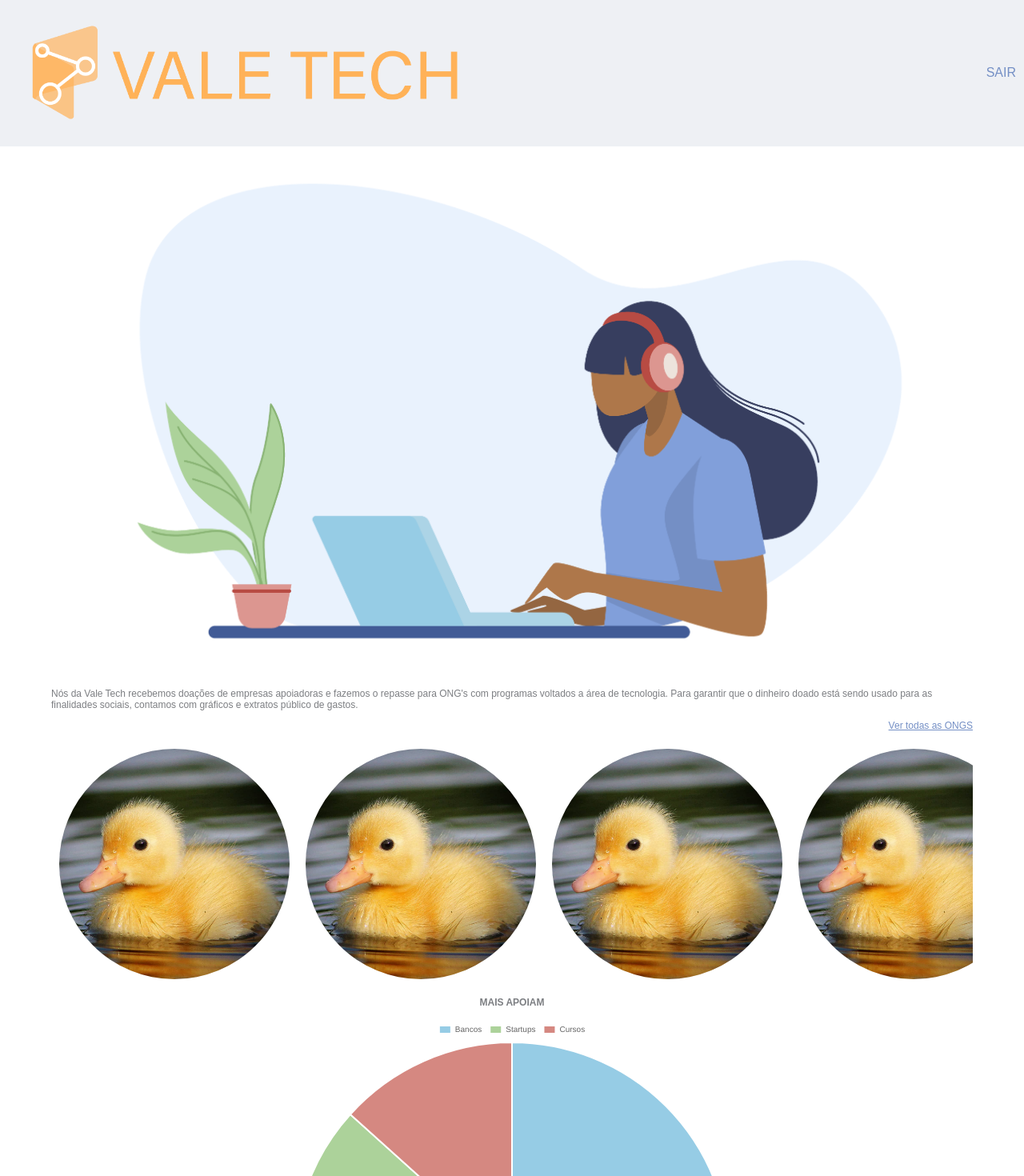
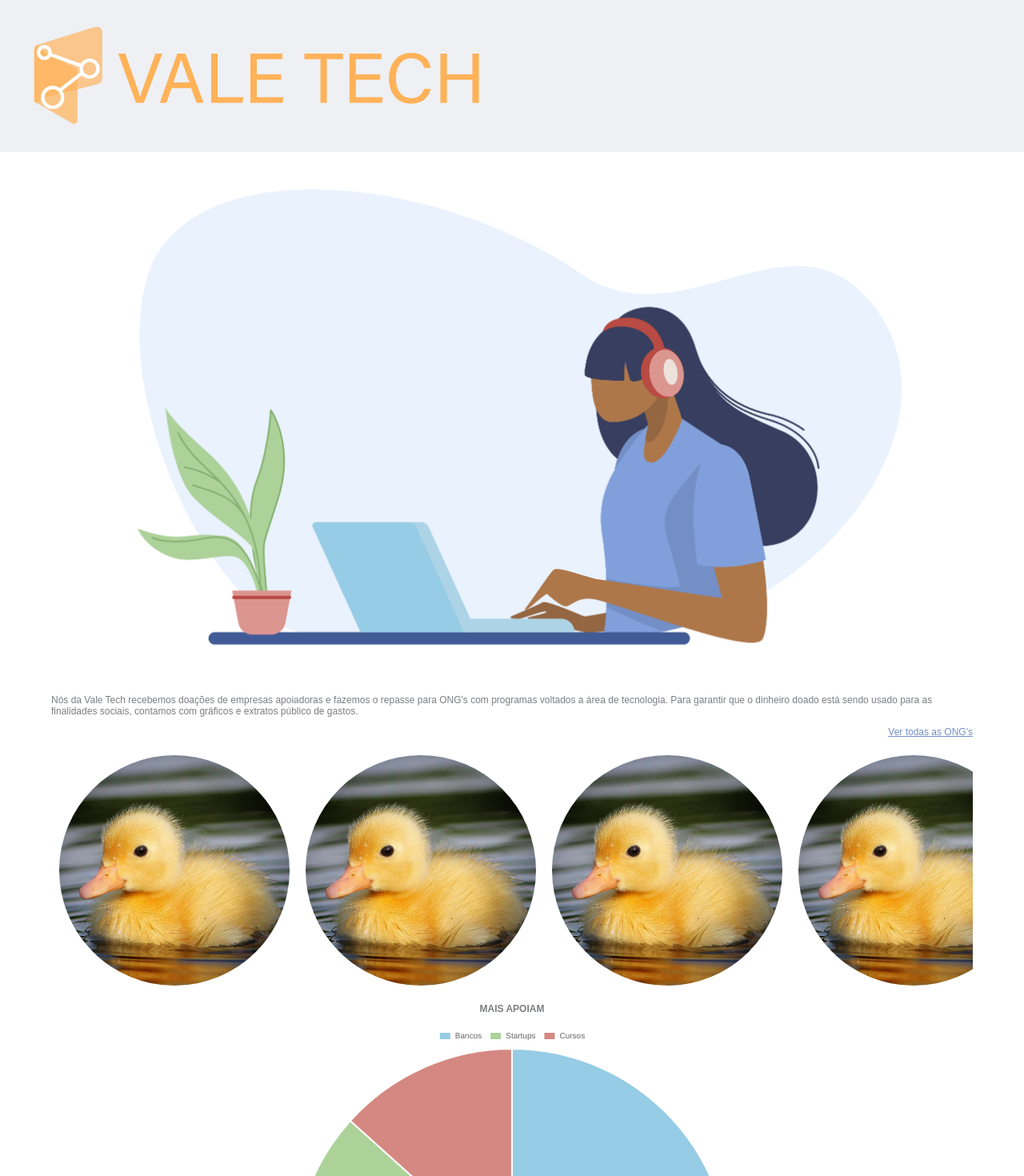
Before and after one commit to Talent-Fest/vale-tech, a React (Create React App) app in the folder client/: page / in a window 1280 px wide. Shown: the top 1470 px of the page at 80% size. Built offline with nearby package versions, Linux system fonts and the light colour scheme; a web font is replaced by a local one.

Commit message:
style home

```diff
--- a/client/src/Components/Header/index.js
+++ b/client/src/Components/Header/index.js
@@ -3,14 +3,21 @@ import style from './style.module.css';
 import Logo from '../../img/logoValeTech.png';
 import ButtonOut from '../ButtonOut';
 
-const Header = () => {
+const Header = (props) => {
 
     return (
         <header className={style.headerWrapper}>
             <figure className={style.logoHeader}>
                 <img src={Logo} alt="logo" />
             </figure>
-            <ButtonOut/>
+            {
+                props.signout &&
+                <ButtonOut />
+            }
+            {
+                props.login &&
+                'logar'
+            }
         </header>
     );
 }
--- a/client/src/Pages/Account/account.js
+++ b/client/src/Pages/Account/account.js
@@ -17,11 +17,11 @@ const Account = () => {
   return (
     <div>
       <div>
-        <Header />
+        <Header signout="ok" />
       </div>
       <div>
         <figure className='logo-form'>
-          <img src={Logo} alt=''/>
+          <img src={Logo} alt='' />
         </figure>
         <div className='text-info'>
           <p>Aqui você se cadastra para receber apoio financeiro das empresas parceiras.
--- a/client/src/Pages/Balance/index.js
+++ b/client/src/Pages/Balance/index.js
@@ -63,7 +63,7 @@ const Balance= () => {
 
   return (
     <div className="App">
-      <Header/>
+      <Header signout="ok"/>
       <OngCard
         image="https://www.clp.org.br/wp-content/uploads/2018/02/19619.jpg"
         name="Ong"
--- a/client/src/Pages/Home/home.js
+++ b/client/src/Pages/Home/home.js
@@ -5,6 +5,7 @@ import PieChart from '../../Components/PieChart';
 import ImgWomanCode from '../../img/home.png';
 import LogoOng from '../../img/patinho.jpg';
 import style from './style.module.css';
+import { Link, withRouter } from 'react-router-dom';
 
 const createTop5Data = (top5) => {
     const labels = top5.map((item) => item.name)
@@ -40,7 +41,7 @@ const Home = () => {
         fetch('./top3.json')
             .then((response) => response.json())
             .then(data => setTop5Data(data))
-    }, [top5Data, setTop5Data])
+    }, [top5Data, setTop5Data]);
 
     return (
         <>
@@ -54,14 +55,14 @@ const Home = () => {
                         para as finalidades sociais, contamos com gráficos e extratos público de gastos.
                     </p>
                     <div className={style.allOngs}>
-                        <p className={style.seeMoreOng}>Ver todas as ONGS</p>
-                        <div className={style.boxOng}>
-                            <img className={style.ong} src={LogoOng} alt="imagem de um patinho fofo" />
-                            <img className={style.ong} src={LogoOng} alt="imagem de um patinho fofo" />
-                            <img className={style.ong} src={LogoOng} alt="imagem de um patinho fofo" />
-                            <img className={style.ong} src={LogoOng} alt="imagem de um patinho fofo" />
-                            <img className={style.ong} src={LogoOng} alt="imagem de um patinho fofo" />
-                        </div>
+                        <p className={style.seeMoreOng}>Ver todas as ONG's</p>
+                        <Link to="/balance" className={style.boxOng}>
+                            <img src={LogoOng} className={style.ong} alt="imagem de um patinho fofo" />
+                            <img src={LogoOng} className={style.ong} alt="imagem de um patinho fofo" />
+                            <img src={LogoOng} className={style.ong} alt="imagem de um patinho fofo" />
+                            <img src={LogoOng} className={style.ong} alt="imagem de um patinho fofo" />
+                            <img src={LogoOng} className={style.ong} alt="imagem de um patinho fofo" />
+                        </Link>
                     </div>
                     <div>
                         <PieChart
@@ -79,4 +80,5 @@ const Home = () => {
     )
 }
 
-export default Home;
+const connectedWithRouter = withRouter(Home);
+export default connectedWithRouter;
--- a/client/src/Pages/transaction.js
+++ b/client/src/Pages/transaction.js
@@ -23,9 +23,9 @@ const Transaction = () => {
       body: JSON.stringify({
         "amount": data.amount,
         "toFinancialOperationKey": data.account,
-        "transferCode":"574247d0-10a8-47c9-b12b-66529d5a27a0",
-        "summary":"Transferencia P2P para teste",
-        "idempotencyKey":"fdce002c-43a7-49b9-8426-c5fb7f79affb"
+        "transferCode": "574247d0-10a8-47c9-b12b-66529d5a27a0",
+        "summary": "Transferencia P2P para teste",
+        "idempotencyKey": "fdce002c-43a7-49b9-8426-c5fb7f79affb"
       }),
       redirect: 'follow'
     };
@@ -38,7 +38,7 @@ const Transaction = () => {
 
   return (
     <section>
-            <Header />
+      <Header signout="ok" />
       <div>Componente de ONG</div>
       <p>Nós da Vale Tech recebemos doações de empresas apoiadoras
       e fazemos o repasse para ONG's com programas voltados a área de tecnologia.
@@ -49,9 +49,9 @@ const Transaction = () => {
       {form ? (
         <form>
           <label>Valor:</label>
-                  <Input onChange={(e) => setData({ ...data, amount: e.target.value})}/>
+          <Input onChange={(e) => setData({ ...data, amount: e.target.value })} />
           <label>Conta:</label>
-                  <Input onChange={(e) => setData({ ...data, account: e.target.value})}/>
+          <Input onChange={(e) => setData({ ...data, account: e.target.value })} />
           <Button onClick={sendTransaction} />
         </form>
       ) : null}
```
Lines whose indentation alone changed are shown as unchanged.
